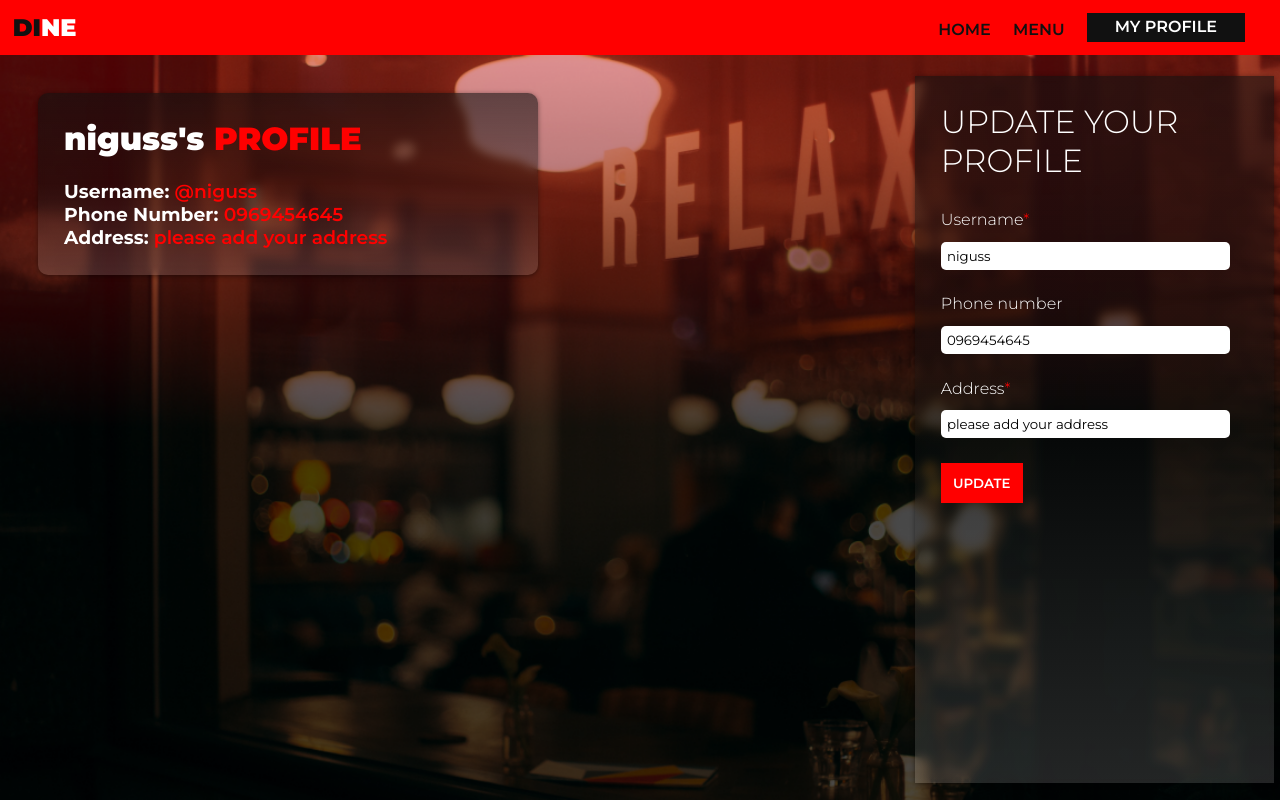
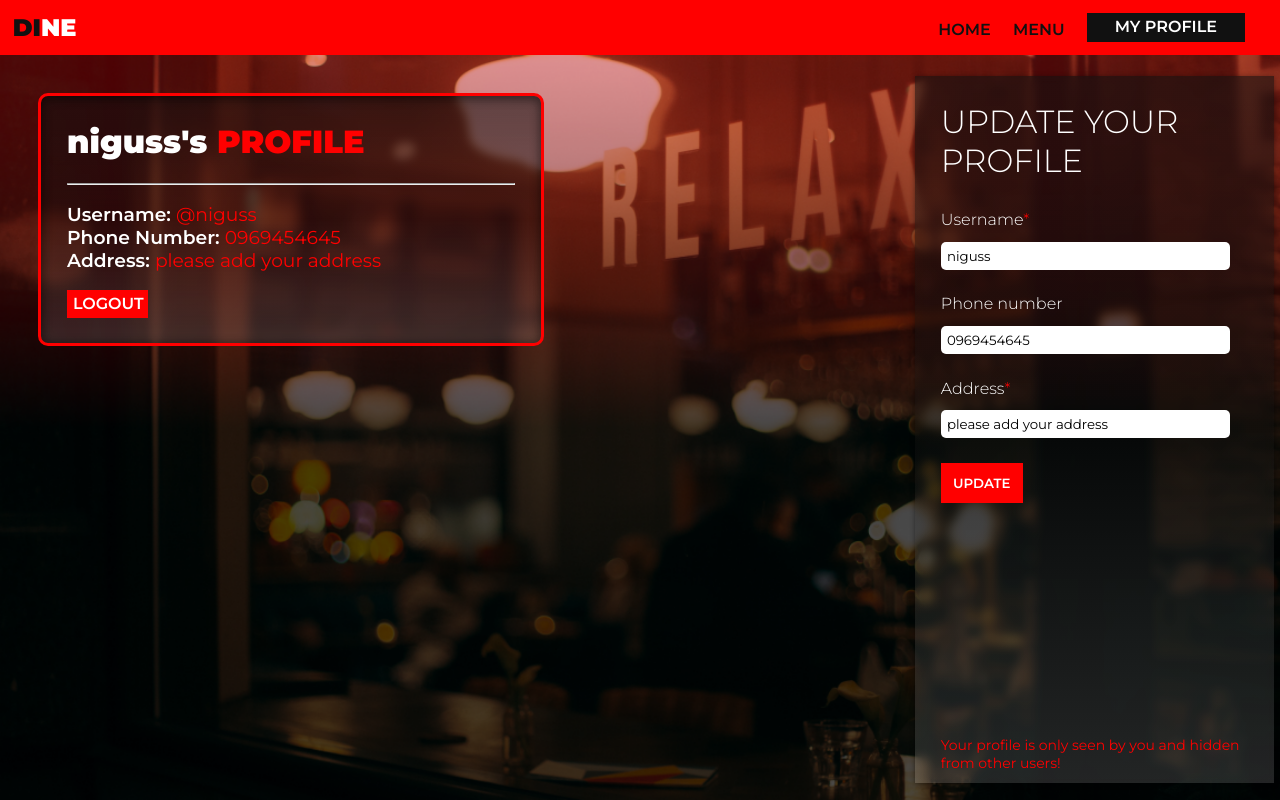
Before and after one commit to nigussolomon/DINE, a Django app: page /dine/profile/ in a window 1280 px wide. Run offline with Django 4.2, Linux system fonts and the light colour scheme; a user stored in the database is signed in; data comes from the database, SQL or seed files in the repository; both versions use the stored data as it was before the commit; some libraries are stand-ins or nearby versions.

Commit message:
some minor styling changes

```diff
--- a/menu/static/menu/style.css
+++ b/menu/static/menu/style.css
@@ -6,6 +6,8 @@
     border-radius: 10px;
     padding: 2%;
     box-shadow: 0 1px 5px 0 rgba(0, 0, 0, 0.438);
+    border: 3px solid red;
+    box-shadow: inset 0 2px 10px 2px rgba(0, 0, 0, 0.438);
 }
 .details h1{
     color: white;
@@ -18,16 +20,43 @@
     text-decoration: none;
     cursor: default;
 }
+.details hr{
+    margin-bottom: 4%;
+    box-shadow: 0 4 10px 0 rgba(0, 0, 0, 0.438);
+}
 .details h3{
     color: white;
+    font-weight: 600;
 }
 .details h3 a{
     color: red;
     text-decoration: none;
-    font-weight: 600;
+    font-weight: 400;
     cursor: default;
 }
 .register{
     height: 82%;
     border-radius: 0;
 }
+#notify{
+    position: absolute;
+    bottom: 0;
+    margin-bottom: 3%;
+    margin-right: 2%;
+    font-weight: 400;
+    color: red;
+    font-size: 14px;
+}
+.logoutButton{
+    background: red;
+    margin-top: 4%;
+    padding: 1%;
+    width: 16%;
+}
+.logoutButton a{
+    text-align: center;
+    color: white;
+    padding: 2%;
+    text-decoration: none;
+    font-weight: 600;
+}
--- a/menu/templates/menu/profile.html
+++ b/menu/templates/menu/profile.html
@@ -5,9 +5,13 @@
 <div class="profile">
     <div class="details">
         <h1>{{user.username}}'s <a href="">PROFILE</a></h1>
+        <hr>
         <h3>Username: <a href="#">@{{user.username}}</a></h3>
         <h3>Phone Number: <a href="#">{{user.profile.phone_number}}</a></h3>
         <h3>Address: <a href="#">{{user.profile.address}}</a></h3>
+    </div>
+    <div class="logoutButton">
+        <a href="{% url 'home' %}">LOGOUT</a>
     </div>
 </div>
 
@@ -22,5 +26,7 @@
             <button type="submit" value="signup">UPDATE</button>
         </div>
     </form>
+
+    <p id="notify">Your profile is only seen by you and hidden from other users!</p>
 </div>
 {% endblock profile %}
```
Also changed, not shown: db.sqlite3, menu/migrations/0004_remove_profile_image.py (added).
